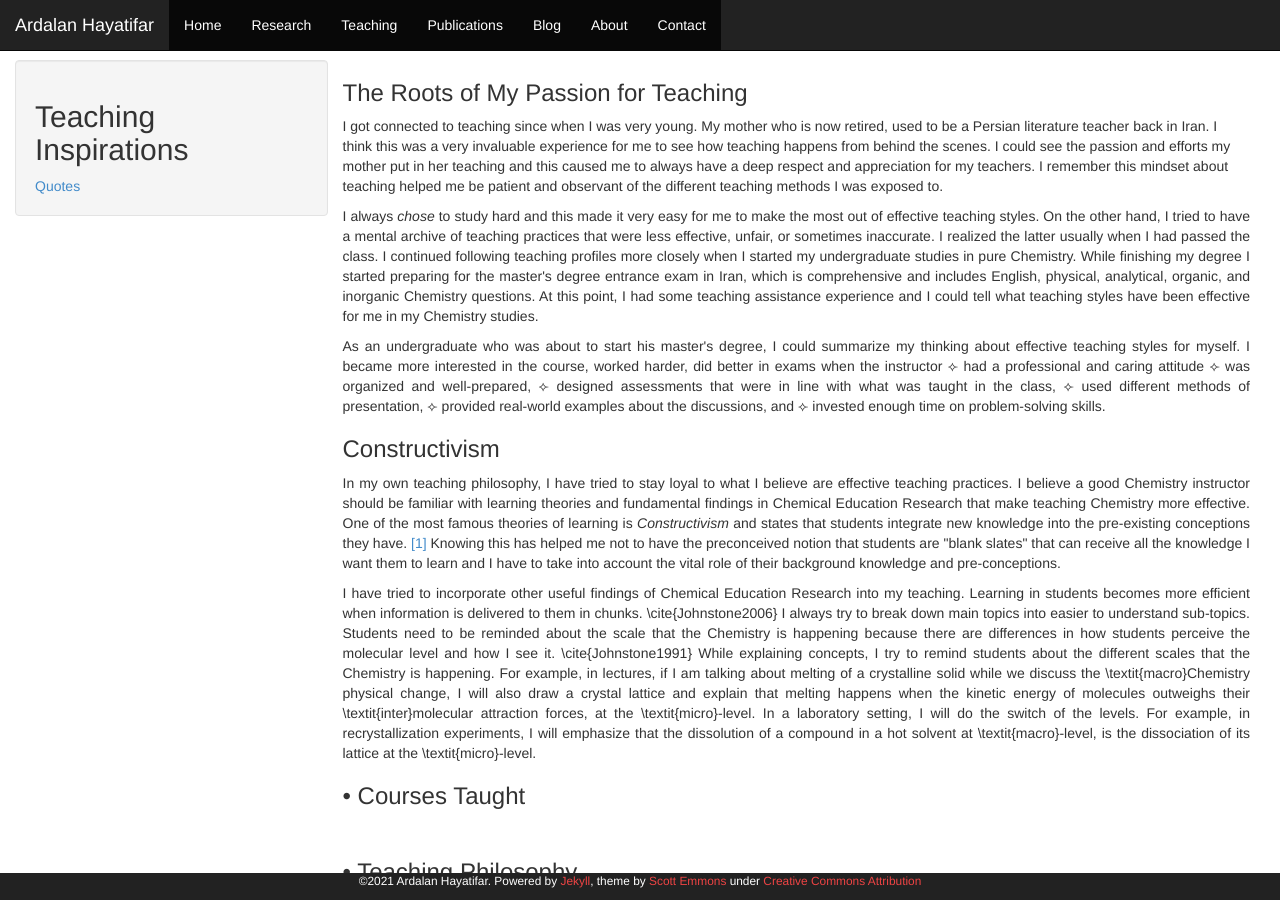
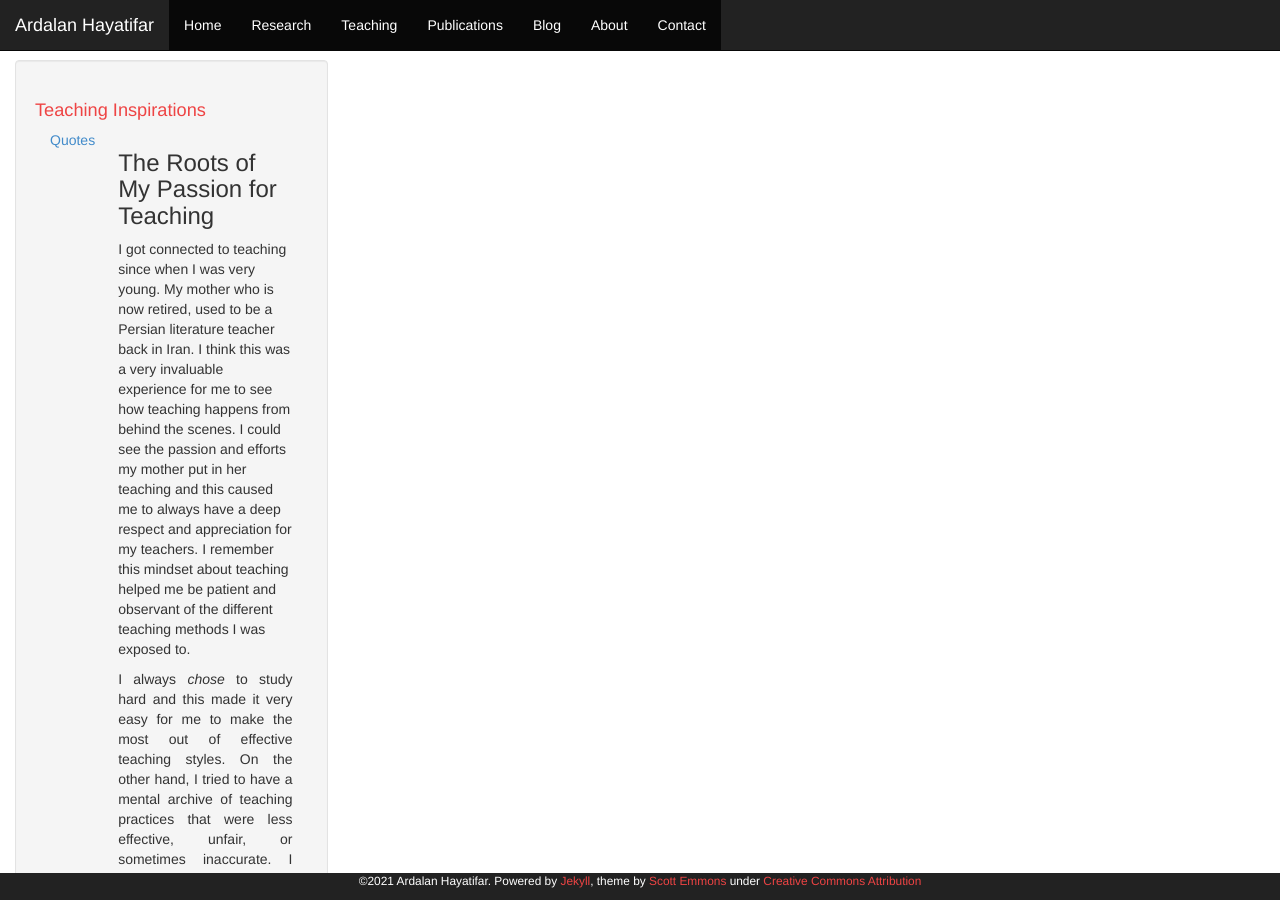
Before and after one commit to Ardalanhayatifar/ardalanhayatifar.github.io, a Jekyll site: the page built from teaching.html, in a window 1280 px wide and 900 px high. Built offline with Jekyll 4.4.1, drawn with Linux system fonts in a browser that asks for light colours.

Commit message:
Revert "Update teaching.html"
This reverts commit d82f64e41589546aef97ad7deaba4d9a4e58916b.

```diff
--- a/teaching.html
+++ b/teaching.html
@@ -3,7 +3,8 @@ layout: page
 permalink: "/teaching"
 ---
 <div class="col-md-3 sidebar well">
-    <h2>Teaching Inspirations</h2>
+    <h1>Teaching Inspirations</h1>
+        <div class="col-md-3 hidden-xs">
             <a href="/teaching/quotes.html">Quotes</a>
         </div>
 
```
